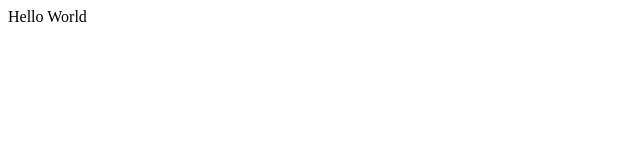
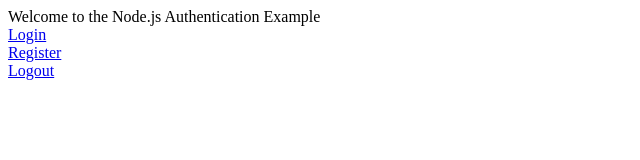
Before and after one commit to kaeawc/node-http-auth-example, a website: page views/landing.html in a window 1280 px wide. Shown: the whole page, without its empty margins (0-640 px from the left). Drawn offline with Linux system fonts and the light colour scheme.

Commit message:
cleanup spelling and whitespace

```diff
--- a/models/user.js
+++ b/models/user.js
@@ -1,7 +1,7 @@
 
 var testUser = {
-  id:2314,
-  email: "test@example.com"
+  id    : 2314,
+  email : "test@example.com"
 }
 
 exports.getById = function(id) {
--- a/package.json
+++ b/package.json
@@ -3,9 +3,9 @@
   "contributors": [
     "Jason Pearson <jason.d.pearson@gmail.com> (kaeawc.github.io)"
   ],
-  "name":"authentication-examples",
+  "name":"authentication-example",
   "version":"0.1",
   "description":"An http server that demonstrates going from scratch to high level encryption based on best practices.",
   "keywords":"auth encryption crypto",
-  "homepage":"https://github.com/kaeawc/node-auth-examples",
+  "homepage":"https://github.com/kaeawc/node-auth-example",
 }
--- a/views/landing.html
+++ b/views/landing.html
@@ -1,9 +1,14 @@
 <!doctype html>
 <html>
   <head>
-    <title>Node.JS Authentication Examples</title>
+    <title>Node.JS Authentication Example</title>
   </head>
   <body>
-    Hello World
+    Welcome to the Node.js Authentication Example
+
+    <div><a href="/login">Login</a></div>
+    <div><a href="/register">Register</a></div>
+    <div><a href="/logout">Logout</a></div>
+
   </body>
 </html>
```
Also changed, not shown: routes/listener.js (+8 -2 lines), views/dashboard.html (+1 -1 lines), views/error/internal.html (+1 -1 lines), views/error/unauthorized.html (+1 -1 lines), views/login.html (+1 -1 lines), views/register.html (+1 -1 lines).
